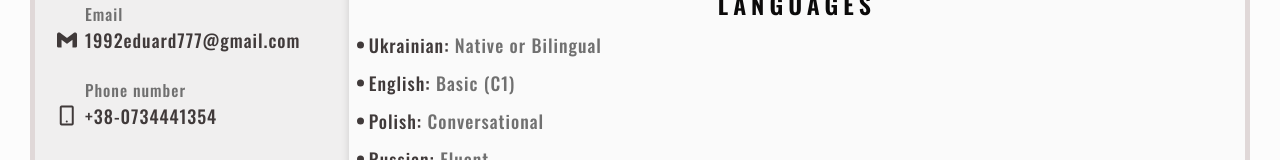
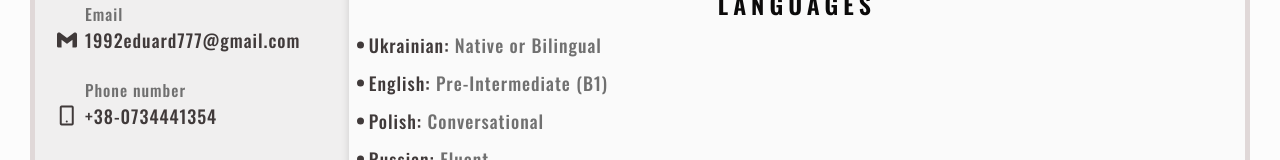
Before and after one commit to edward-tobilko/cv, a website: page src/index.html in a window 1280 px wide. Shown: the part 566-726 px from the top of the page. Drawn offline with nearby package versions, Linux system fonts and the light colour scheme; files that its build step writes are made by us from their sources.

Commit message:
change language

```diff
--- a/src/html/_languages.html
+++ b/src/html/_languages.html
@@ -5,7 +5,9 @@
     <li class="languages__content-list">
       Ukrainian: <span>Native or Bilingual</span>
     </li>
-    <li class="languages__content-list">English: <span>Basic (C1)</span></li>
+    <li class="languages__content-list">
+      English: <span>Pre-Intermediate (B1)</span>
+    </li>
     <li class="languages__content-list">Polish: <span>Conversational</span></li>
     <li class="languages__content-list">Russian: <span>Fluent</span></li>
   </ul>
```
